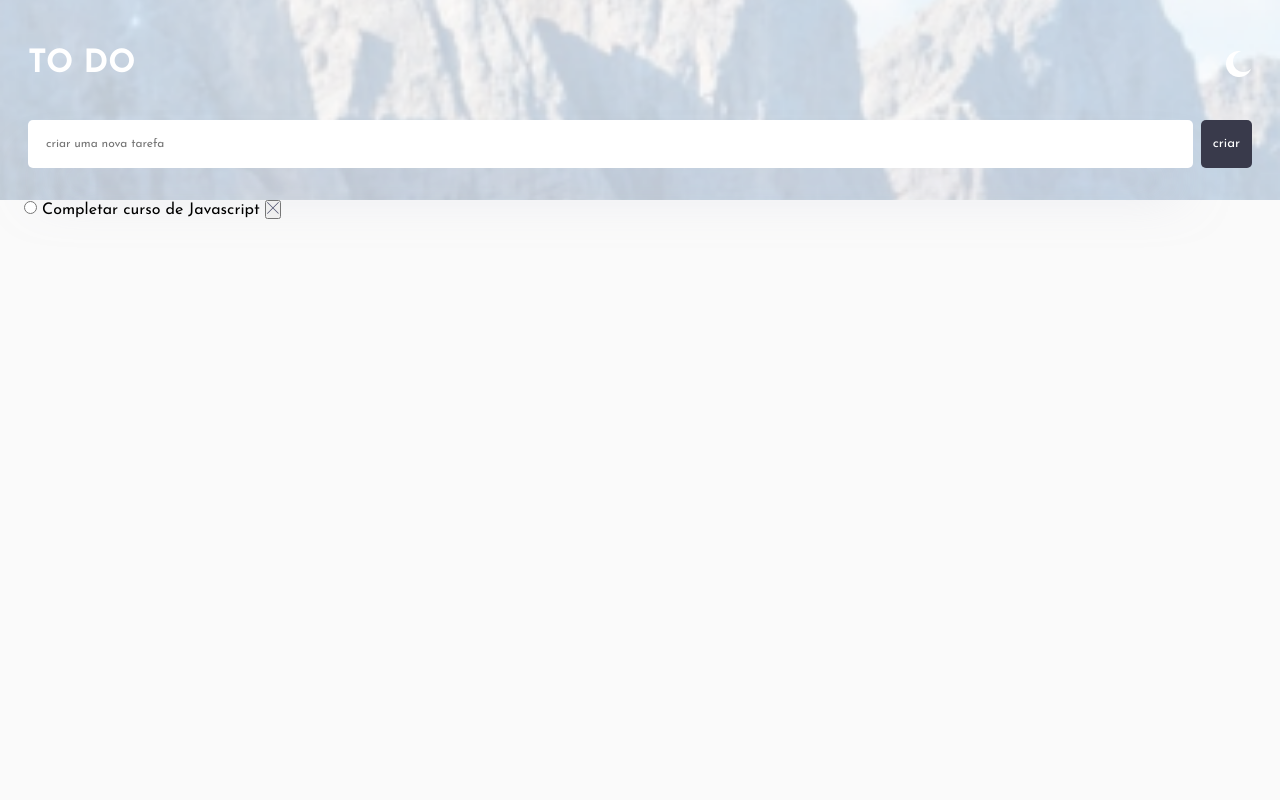
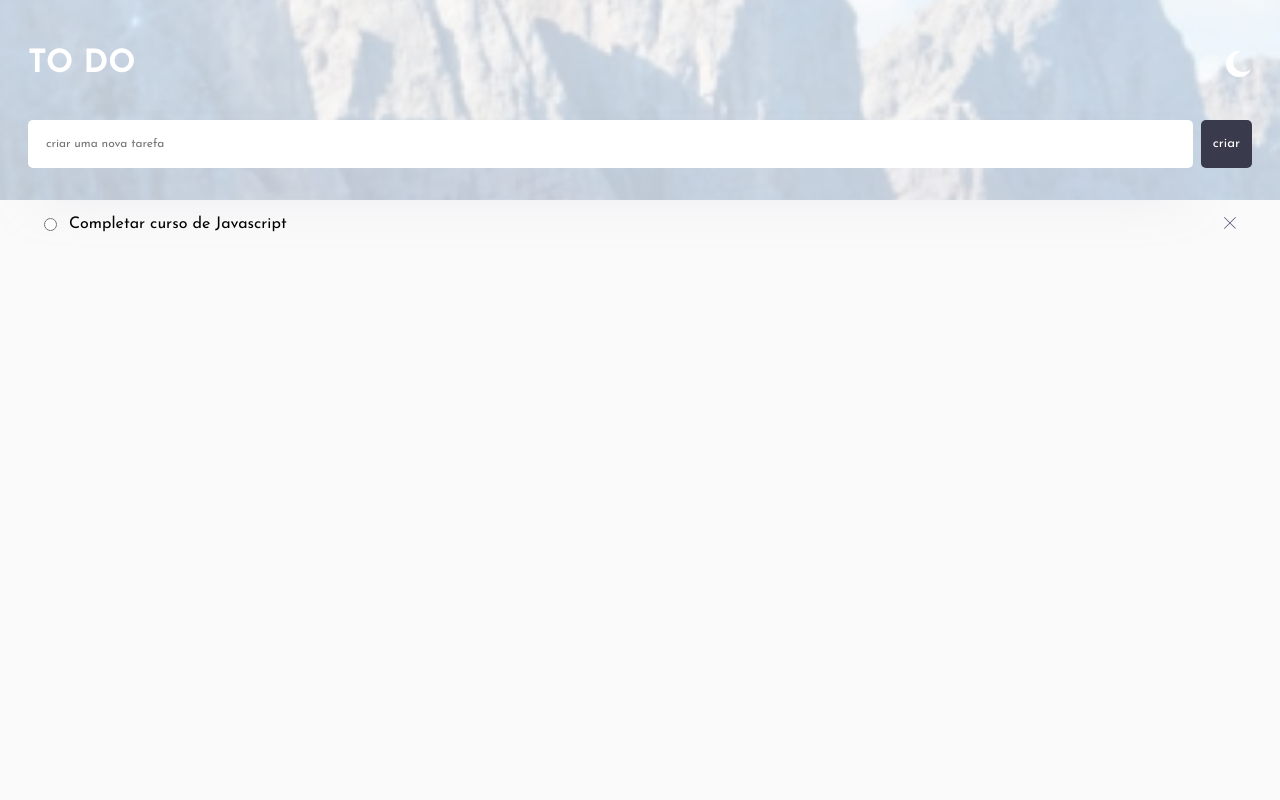
Before and after one commit to joao-06-vitor/todo-app2, a Node server app: page / in a window 1280 px wide. Run offline with Node 20, Linux system fonts and the light colour scheme; some libraries are stand-ins or nearby versions.

Commit message:
ajustes do formulario de tarefas

```diff
--- a/pubic/css/styles.css
+++ b/pubic/css/styles.css
@@ -12,6 +12,7 @@
     --button-color: #393A4B;
     --bg-main: #fafafa;
     --bg-tarefas: #fff;
+    --box-shadow: 0px 35px 50px -15px rgba(194, 195, 214, 0.50);
 }
 
 
@@ -71,4 +72,28 @@ main
 
 .tarefas {
     background: var(--bg-tarefas);
+    box-shadow: var(--box-shadow);
+    border-radius: 0.3125rem;
+    margin-top: -1.5rem;
 }
+
+.tarefas .tarefa {
+    padding: 1rem 1.25rem;
+
+}
+
+.tarefa form {
+    display: flex;
+    justify-content: space-between;
+}
+
+.tarefa div {
+    display: flex;
+    align-items: center;
+    gap: 0.75rem;
+}
+
+.tarefa button {
+    border: none;
+    background: none;
+}
--- a/views/home.handlebars
+++ b/views/home.handlebars
@@ -2,9 +2,10 @@
     <sction class="tarefas">
         <div class="tarefa">
             <form action="">
+               <div>
                 <input type="radio" id="tarefa-1">
                 <label for="tarefa-1">Completar curso de Javascript</label>
-
+                </div>
                 <button>
                     <img src="/imagens/x-icon.png" alt="ícone de X para excluir uma tarefa">
                 </button>
```
